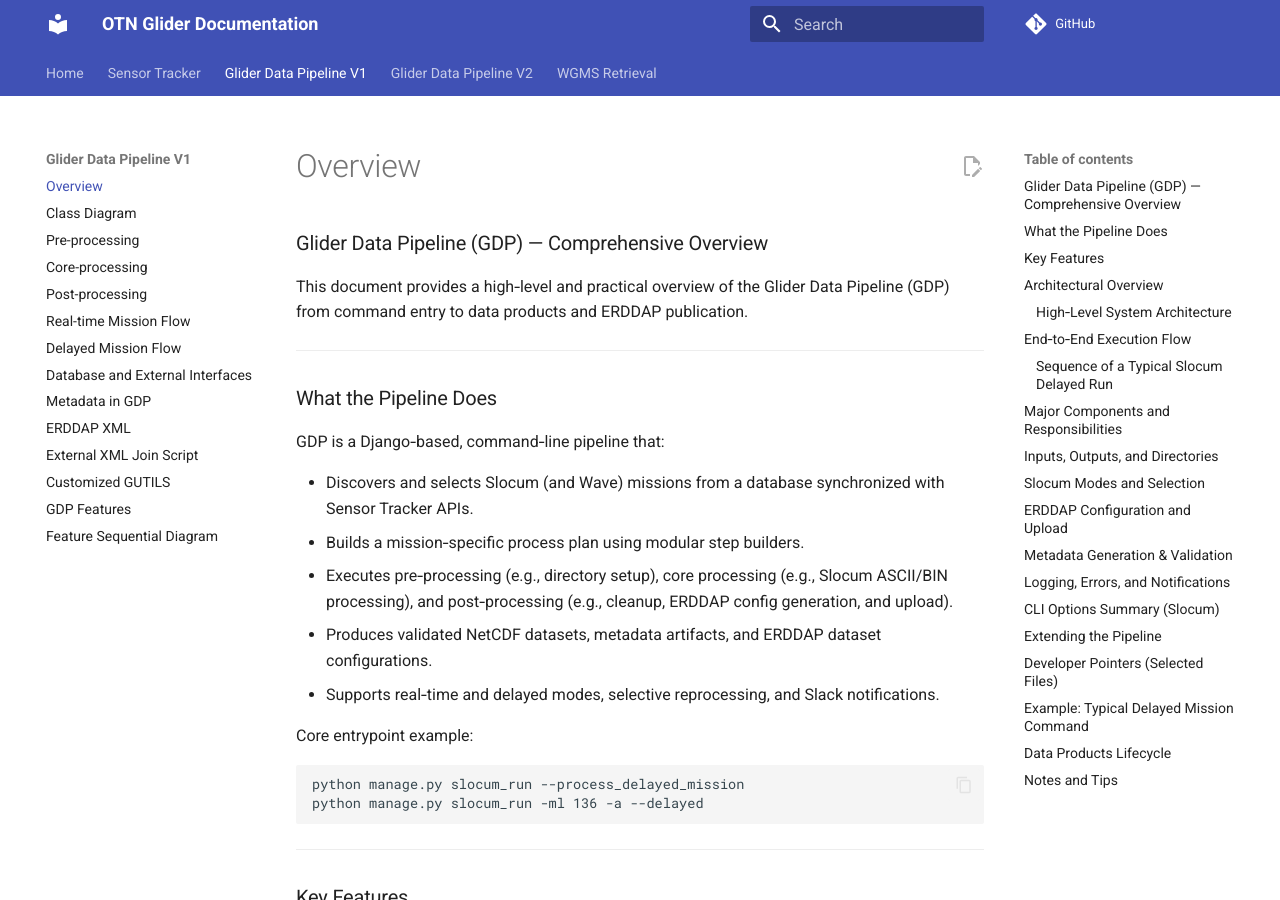
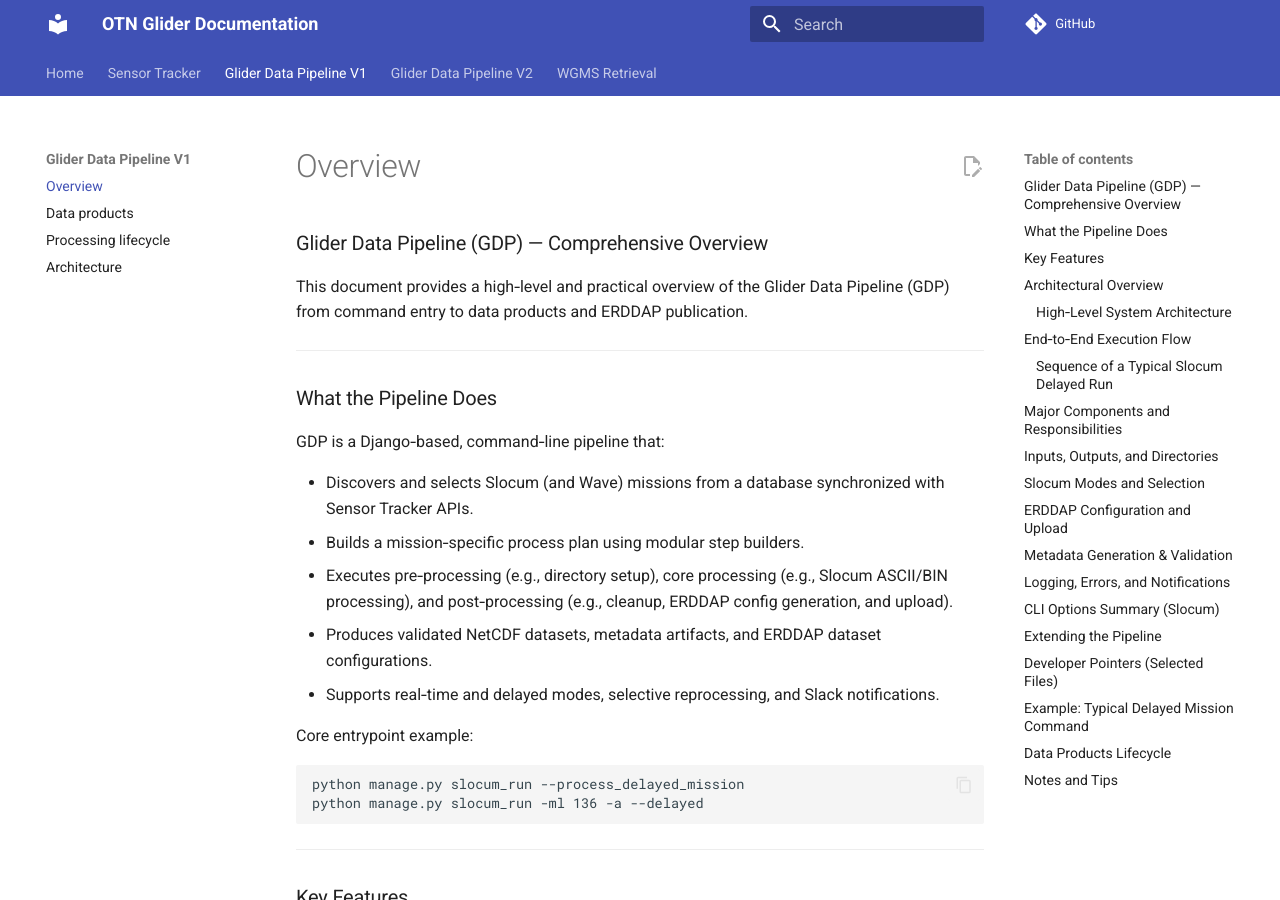
Before and after one commit to ocean-tracking-network/otn-glider-documentation, an MkDocs documentation site: the page built from docs/gdp/gdp.md, in a window 1280 px wide and 900 px high. Built offline with MkDocs 1.6.1 and Material for MkDocs 9.7.7, drawn with Linux system fonts in a browser that asks for light colours; comment, search, counter and statistics services are not loaded.

Commit message:
Update mkdocs yaml

```diff
--- a/mkdocs.yml
+++ b/mkdocs.yml
@@ -18,21 +18,14 @@ nav:
   - Home: index.md
   - Sensor Tracker:
       - Overview: sensor-tracker/index.md
+      - Metadata records: sensor-tracker/metadata-records.md
+      - Metadata lifecycle: sensor-tracker/metadata-lifecycle.md
+      - Architecture: sensor-tracker/architecture.md
   - Glider Data Pipeline V1:
       - Overview: gdp/gdp.md
-      - Class Diagram: gdp/overall_class_diagram.md
-      - Pre-processing: gdp/pre_processing.md
-      - Core-processing: gdp/core_processing.md
-      - Post-processing: gdp/post_processing.md
-      - Real-time Mission Flow: gdp/real-time_flow.md
-      - Delayed Mission Flow: gdp/delayed_flow.md
-      - Database and External Interfaces: gdp/database_and_api.md
-      - Metadata in GDP: gdp/meta_data_netcdf.md
-      - ERDDAP XML: gdp/erddap_xml.md
-      - External XML Join Script: gdp/erddap_dataset_xml_join.md
-      - Customized GUTILS: gdp/customized_gutils.md
-      - GDP Features: gdp/gdp_features.md
-      - Feature Sequential Diagram: gdp/feature_sequential_diagram.md
+      - Data products: gdp/data-products.md
+      - Processing lifecycle: gdp/processing-lifecycle.md
+      - Architecture: gdp/architecture.md
   - Glider Data Pipeline V2:
       - Overview: gdpv2/gdpv2.md
       - Data products: gdpv2/data-products.md
```
